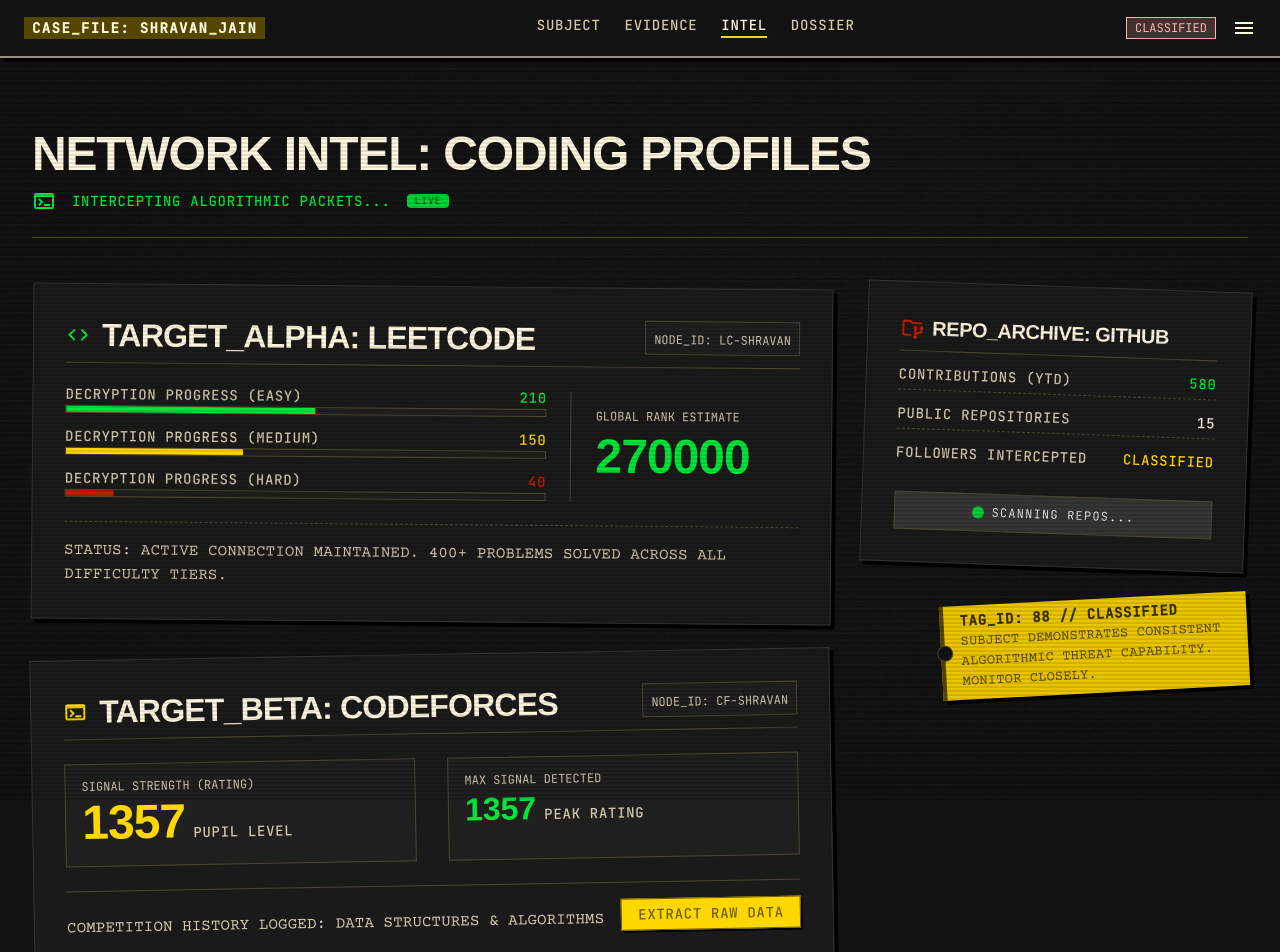
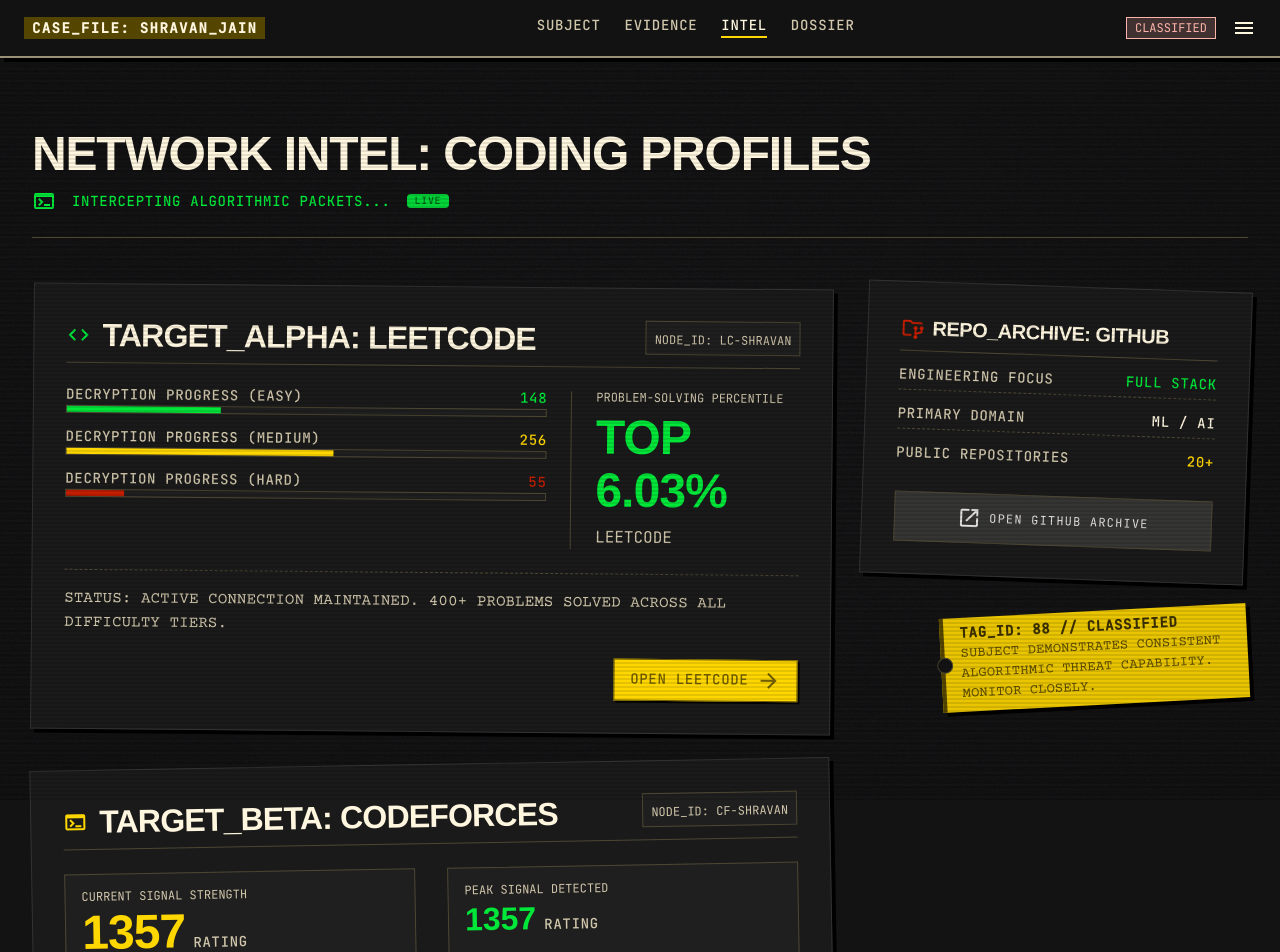
Before and after one commit to Shravan121005/Portfolio, a Next.js app: page /coding in a window 1280 px wide. Shown: the top 952 px of the page. Built offline with nearby package versions, Linux system fonts and the light colour scheme; a web font is replaced by a local one.

Commit message:
coding profile updated

```diff
--- a/app/coding/page.tsx
+++ b/app/coding/page.tsx
@@ -6,176 +6,394 @@
   useEffect(() => {
     const counters = document.querySelectorAll<HTMLElement>(".data-counter");
 
-    counters.forEach(counter => {
-        const targetAttr = counter.getAttribute("data-target");
-        if (!targetAttr) return;
-        const target = parseInt(targetAttr);
-        const duration = 2000; // 2 seconds
-        const frameRate = 30; // ms per frame
-        const totalFrames = duration / frameRate;
-        let frame = 0;
+    counters.forEach((counter) => {
+      const targetAttr = counter.getAttribute("data-target");
+      if (!targetAttr) return;
 
-        const interval = setInterval(() => {
-            frame++;
+      const target = parseInt(targetAttr);
+      const duration = 1800;
+      const frameRate = 30;
+      const totalFrames = duration / frameRate;
+      let frame = 0;
 
-            if (frame >= totalFrames) {
-                counter.innerText = target.toString();
-                clearInterval(interval);
-            } else {
-                // Display random numbers until the end
-                const randomNum = Math.floor(Math.random() * (target * 1.5));
-                counter.innerText = randomNum.toString();
-            }
-        }, frameRate);
+      const interval = setInterval(() => {
+        frame++;
 
-        return () => clearInterval(interval);
+        if (frame >= totalFrames) {
+          counter.innerText = target.toString();
+          clearInterval(interval);
+        } else {
+          const progress = frame / totalFrames;
+          counter.innerText = Math.floor(target * progress).toString();
+        }
+      }, frameRate);
+
+      return () => clearInterval(interval);
     });
   }, []);
 
   return (
     <main className="w-full flex flex-col">
+
       {/* Header Section */}
       <div className="mb-12 border-b border-outline-variant pb-6">
-        <h1 className="font-headline-lg text-headline-lg text-primary mb-2 uppercase tracking-tight glitch-hover inline-block">NETWORK INTEL: CODING PROFILES</h1>
+        <h1 className="font-headline-lg text-headline-lg text-primary mb-2 uppercase tracking-tight glitch-hover inline-block">
+          NETWORK INTEL: CODING PROFILES
+        </h1>
+
         <div className="flex items-center gap-4 text-tertiary-fixed-dim font-label-md text-label-md">
-          <span className="material-symbols-outlined text-sm">terminal</span>
-          <span className="uppercase">Intercepting algorithmic packets...</span>
-          <span className="bg-tertiary-container text-on-tertiary-container px-2 py-0.5 rounded-sm text-[10px] animate-pulse">LIVE</span>
+          <span className="material-symbols-outlined text-sm">
+            terminal
+          </span>
+
+          <span className="uppercase">
+            Intercepting algorithmic packets...
+          </span>
+
+          <span className="bg-tertiary-container text-on-tertiary-container px-2 py-0.5 rounded-sm text-[10px] animate-pulse">
+            LIVE
+          </span>
         </div>
       </div>
 
+
       {/* Dashboard Grid */}
       <div className="grid grid-cols-1 lg:grid-cols-12 gap-8 flex-grow">
-        {/* Left Column: Primary Targets */}
+
+        {/* LEFT COLUMN */}
         <div className="lg:col-span-8 flex flex-col gap-8">
-          {/* Target 1: LeetCode */}
+
+          {/* ================= LEETCODE ================= */}
           <article className="dossier-card p-dossier-padding rotate-[0.5deg]">
+
             <div className="tape"></div>
+
             <div className="flex justify-between items-start mb-6 border-b border-outline-variant pb-2">
+
               <div className="flex items-center gap-3">
-                <span className="material-symbols-outlined text-tertiary-fixed-dim text-3xl">code</span>
-                <h2 className="font-headline-md text-headline-md text-primary tracking-tight">TARGET_ALPHA: LEETCODE</h2>
+                <span className="material-symbols-outlined text-tertiary-fixed-dim text-3xl">
+                  code
+                </span>
+
+                <h2 className="font-headline-md text-headline-md text-primary tracking-tight">
+                  TARGET_ALPHA: LEETCODE
+                </h2>
               </div>
+
               <div className="bg-surface-container px-2 py-1 border border-outline-variant">
-                <span className="font-label-sm text-label-sm text-on-surface-variant">NODE_ID: LC-SHRAVAN</span>
+                <span className="font-label-sm text-label-sm text-on-surface-variant">
+                  NODE_ID: LC-SHRAVAN
+                </span>
               </div>
+
             </div>
 
+
             <div className="grid grid-cols-1 md:grid-cols-3 gap-6 mb-6">
+
+              {/* Difficulty Progress */}
               <div className="col-span-1 md:col-span-2 space-y-4">
+
+                {/* Easy */}
                 <div>
                   <div className="flex justify-between font-label-md text-label-md text-on-surface-variant mb-1">
                     <span>DECRYPTION PROGRESS (EASY)</span>
-                    <span className="text-tertiary-fixed-dim data-counter" data-target="210">0</span>
+
+                    <span className="text-tertiary-fixed-dim data-counter">
+                      148
+                    </span>
                   </div>
+
                   <div className="h-2 w-full bg-surface-container border border-outline-variant">
-                    <div className="h-full bg-tertiary-fixed-dim w-[52%]"></div>
+                    <div className="h-full bg-tertiary-fixed-dim w-[32.2%]"></div>
                   </div>
                 </div>
+
+
+                {/* Medium */}
                 <div>
                   <div className="flex justify-between font-label-md text-label-md text-on-surface-variant mb-1">
                     <span>DECRYPTION PROGRESS (MEDIUM)</span>
-                    <span className="text-primary-container data-counter" data-target="150">0</span>
+
+                    <span className="text-primary-container data-counter">
+                      256
+                    </span>
                   </div>
+
                   <div className="h-2 w-full bg-surface-container border border-outline-variant">
-                    <div className="h-full bg-primary-container w-[37%]"></div>
+                    <div className="h-full bg-primary-container w-[55.8%]"></div>
                   </div>
                 </div>
+
+
+                {/* Hard */}
                 <div>
                   <div className="flex justify-between font-label-md text-label-md text-on-surface-variant mb-1">
                     <span>DECRYPTION PROGRESS (HARD)</span>
-                    <span className="text-secondary-container data-counter" data-target="40">0</span>
+
+                    <span className="text-secondary-container data-counter">
+                      55
+                    </span>
                   </div>
+
                   <div className="h-2 w-full bg-surface-container border border-outline-variant">
-                    <div className="h-full bg-secondary-container w-[10%]"></div>
+                    <div className="h-full bg-secondary-container w-[12%]"></div>
                   </div>
                 </div>
+
               </div>
+
+
+              {/* Percentile */}
               <div className="col-span-1 border-l border-outline-variant pl-6 flex flex-col justify-center">
-                <span className="font-label-sm text-label-sm text-on-surface-variant mb-2 block uppercase">Global Rank Estimate</span>
-                <span className="font-headline-lg text-headline-lg text-tertiary-fixed-dim glitch-hover cursor-crosshair data-counter" data-target="270000">0</span>
+
+                <span className="font-label-sm text-label-sm text-on-surface-variant mb-2 block uppercase">
+                  Problem-Solving Percentile
+                </span>
+
+                <span className="font-headline-lg text-headline-lg text-tertiary-fixed-dim">
+                  TOP 6.03%
+                </span>
+
+                <span className="font-label-sm text-on-surface-variant mt-2 uppercase">
+                  LeetCode
+                </span>
+
               </div>
+
             </div>
 
+
+            {/* LeetCode Stats */}
             <div className="mt-4 pt-4 border-t border-outline-variant border-dashed">
-              <p className="font-body-md text-body-md text-on-surface-variant uppercase">STATUS: Active connection maintained. 400+ problems solved across all difficulty tiers.</p>
+
+              <p className="font-body-md text-body-md text-on-surface-variant uppercase">
+                STATUS: Active connection maintained. 400+ problems solved
+                across all difficulty tiers.
+              </p>
+
             </div>
+
+
+            {/* Profile Button */}
+            <div className="mt-5 flex justify-end">
+
+              <a
+                href="https://leetcode.com/u/Shravan121005/"
+                target="_blank"
+                rel="noopener noreferrer"
+                className="bg-primary-container text-on-primary-container font-label-md text-label-md px-4 py-2 uppercase hover:translate-x-0.5 hover:-translate-y-0.5 transition-transform border border-on-primary-container shadow-[2px_2px_0px_0px_#000]"
+              >
+                OPEN LEETCODE
+                <span className="material-symbols-outlined text-sm ml-2 align-middle">
+                  arrow_forward
+                </span>
+              </a>
+
+            </div>
+
           </article>
 
-          {/* Target 2: Codeforces */}
+
+          {/* ================= CODEFORCES ================= */}
           <article className="dossier-card p-dossier-padding -rotate-[1deg]">
+
             <div className="flex justify-between items-start mb-6 border-b border-outline-variant pb-2">
+
               <div className="flex items-center gap-3">
-                <span className="material-symbols-outlined text-primary-container text-3xl">terminal</span>
-                <h2 className="font-headline-md text-headline-md text-primary tracking-tight uppercase">TARGET_BETA: Codeforces</h2>
+
+                <span className="material-symbols-outlined text-primary-container text-3xl">
+                  terminal
+                </span>
+
+                <h2 className="font-headline-md text-headline-md text-primary tracking-tight uppercase">
+                  TARGET_BETA: CODEFORCES
+                </h2>
+
               </div>
+
               <div className="bg-surface-container px-2 py-1 border border-outline-variant">
-                <span className="font-label-sm text-label-sm text-on-surface-variant">NODE_ID: CF-SHRAVAN</span>
+
+                <span className="font-label-sm text-label-sm text-on-surface-variant">
+                  NODE_ID: CF-SHRAVAN
+                </span>
+
               </div>
+
             </div>
 
+
             <div className="grid grid-cols-1 sm:grid-cols-2 gap-8">
+
+              {/* Current Rating */}
               <div className="bg-surface-container p-4 border border-outline-variant">
-                <span className="font-label-sm text-label-sm text-on-surface-variant block mb-1 uppercase">Signal Strength (Rating)</span>
+
+                <span className="font-label-sm text-label-sm text-on-surface-variant block mb-1 uppercase">
+                  Current Signal Strength
+                </span>
+
                 <div className="flex items-baseline gap-2">
-                  <span className="font-headline-lg text-headline-lg text-primary-container data-counter" data-target="1357">0</span>
-                  <span className="font-label-md text-label-md text-on-surface-variant uppercase">Pupil Level</span>
+
+                  <span className="font-headline-lg text-headline-lg text-primary-container data-counter">
+                    1357
+                  </span>
+
+                  <span className="font-label-md text-label-md text-on-surface-variant uppercase">
+                    Rating
+                  </span>
+
                 </div>
+
               </div>
+
+
+              {/* Peak Rating */}
               <div className="bg-surface-container p-4 border border-outline-variant">
-                <span className="font-label-sm text-label-sm text-on-surface-variant block mb-1 uppercase">Max Signal Detected</span>
+
+                <span className="font-label-sm text-label-sm text-on-surface-variant block mb-1 uppercase">
+                  Peak Signal Detected
+                </span>
+
                 <div className="flex items-baseline gap-2">
-                  <span className="font-headline-md text-headline-md text-tertiary-fixed-dim data-counter" data-target="1357">0</span>
-                  <span className="font-label-md text-label-md text-on-surface-variant uppercase">Peak Rating</span>
+
+                  <span className="font-headline-md text-headline-md text-tertiary-fixed-dim data-counter">
+                    1357
+                  </span>
+
+                  <span className="font-label-md text-label-md text-on-surface-variant uppercase">
+                    Rating
+                  </span>
+
                 </div>
+
               </div>
+
             </div>
 
+
             <div className="mt-6 flex justify-between items-end border-t border-outline-variant pt-4">
-              <span className="font-body-md text-body-md text-on-surface-variant uppercase">COMPETITION HISTORY LOGGED: DATA STRUCTURES & ALGORITHMS</span>
-              <a href="#" className="bg-primary-container text-on-primary-container font-label-md text-label-md px-4 py-2 uppercase hover:translate-x-0.5 hover:-translate-y-0.5 transition-transform border border-on-primary-container shadow-[2px_2px_0px_0px_#000]">Extract Raw Data</a>
+
+              <span className="font-body-md text-body-md text-on-surface-variant uppercase">
+                COMPETITION HISTORY: DATA STRUCTURES & ALGORITHMS
+              </span>
+
+              <a
+                href="https://codeforces.com/profile/ShravanJain"
+                className="bg-primary-container text-on-primary-container font-label-md text-label-md px-4 py-2 uppercase hover:translate-x-0.5 hover:-translate-y-0.5 transition-transform border border-on-primary-container shadow-[2px_2px_0px_0px_#000]"
+              >
+                OPEN PROFILE
+              </a>
+
             </div>
+
           </article>
+
         </div>
 
-        {/* Right Column: Secondary Targets & Meta */}
+
+        {/* RIGHT COLUMN */}
         <div className="lg:col-span-4 flex flex-col gap-8">
-          {/* Target 3: GitHub */}
+
+
+          {/* ================= GITHUB ================= */}
           <aside className="dossier-card p-dossier-padding rotate-[2deg]">
+
             <div className="flex items-center gap-2 mb-4 border-b border-outline-variant pb-2">
-              <span className="material-symbols-outlined text-secondary-container">folder_data</span>
-              <h3 className="font-headline-md text-headline-md text-primary text-xl uppercase tracking-tight">REPO_ARCHIVE: GITHUB</h3>
+
+              <span className="material-symbols-outlined text-secondary-container">
+                folder_data
+              </span>
+
+              <h3 className="font-headline-md text-headline-md text-primary text-xl uppercase tracking-tight">
+                REPO_ARCHIVE: GITHUB
+              </h3>
+
             </div>
 
+
             <div className="space-y-4 mb-6">
+
               <div className="flex justify-between items-center border-b border-outline-variant border-dashed pb-2">
-                <span className="font-label-md text-label-md text-on-surface-variant uppercase">Contributions (YTD)</span>
-                <span className="font-label-md text-label-md text-tertiary-fixed-dim data-counter" data-target="580">0</span>
+
+                <span className="font-label-md text-label-md text-on-surface-variant uppercase">
+                  Engineering Focus
+                </span>
+
+                <span className="font-label-md text-label-md text-tertiary-fixed-dim">
+                  FULL STACK
+                </span>
+
               </div>
+
+
               <div className="flex justify-between items-center border-b border-outline-variant border-dashed pb-2">
-                <span className="font-label-md text-label-md text-on-surface-variant uppercase">Public Repositories</span>
-                <span className="font-label-md text-label-md text-primary data-counter" data-target="15">0</span>
+
+                <span className="font-label-md text-label-md text-on-surface-variant uppercase">
+                  Primary Domain
+                </span>
+
+                <span className="font-label-md text-label-md text-primary">
+                  ML / AI
+                </span>
+
               </div>
+
+
               <div className="flex justify-between items-center pb-2">
-                <span className="font-label-md text-label-md text-on-surface-variant uppercase">Followers Intercepted</span>
-                <span className="font-label-md text-label-md text-primary-container">CLASSIFIED</span>
+
+                <span className="font-label-md text-label-md text-on-surface-variant uppercase">
+                  Public Repositories
+                </span>
+
+                <span className="font-label-md text-label-md text-primary-container">
+                  20+
+                </span>
+
               </div>
+
             </div>
 
-            <div className="bg-surface-container-highest p-3 border border-outline-variant flex items-center justify-center gap-2">
-              <span className="w-3 h-3 bg-tertiary-fixed-dim rounded-full animate-pulse"></span>
-              <span className="font-label-sm text-label-sm text-on-surface uppercase tracking-widest">Scanning Repos...</span>
-            </div>
+
+            <a
+              href="https://github.com/Shravan121005"
+              target="_blank"
+              rel="noopener noreferrer"
+              className="bg-surface-container-highest p-3 border border-outline-variant flex items-center justify-center gap-2 hover:text-primary transition-colors"
+            >
+
+              <span className="material-symbols-outlined">
+                open_in_new
+              </span>
+
+              <span className="font-label-sm text-label-sm uppercase tracking-widest">
+                Open GitHub Archive
+              </span>
+
+            </a>
+
           </aside>
+
 
           {/* Evidence Tag */}
           <div className="bg-surface-tint text-on-primary px-4 py-2 border-l-4 border-on-primary-fixed-variant self-end w-4/5 shadow-[4px_4px_0px_0px_rgba(0,0,0,1)] rotate-[-3deg] relative">
+
             <div className="absolute -left-2 top-1/2 w-4 h-4 bg-background rounded-full border border-outline-variant transform -translate-y-1/2"></div>
-            <span className="font-label-md text-label-md font-bold uppercase block">TAG_ID: 88 // CLASSIFIED</span>
-            <span className="font-body-md text-body-md text-sm uppercase block mt-1 opacity-80">Subject demonstrates consistent algorithmic threat capability. Monitor closely.</span>
+
+            <span className="font-label-md text-label-md font-bold uppercase block">
+              TAG_ID: 88 // CLASSIFIED
+            </span>
+
+            <span className="font-body-md text-body-md text-sm uppercase block mt-1 opacity-80">
+              Subject demonstrates consistent algorithmic threat capability.
+              Monitor closely.
+            </span>
+
           </div>
+
         </div>
+
       </div>
+
     </main>
   );
 }
```
